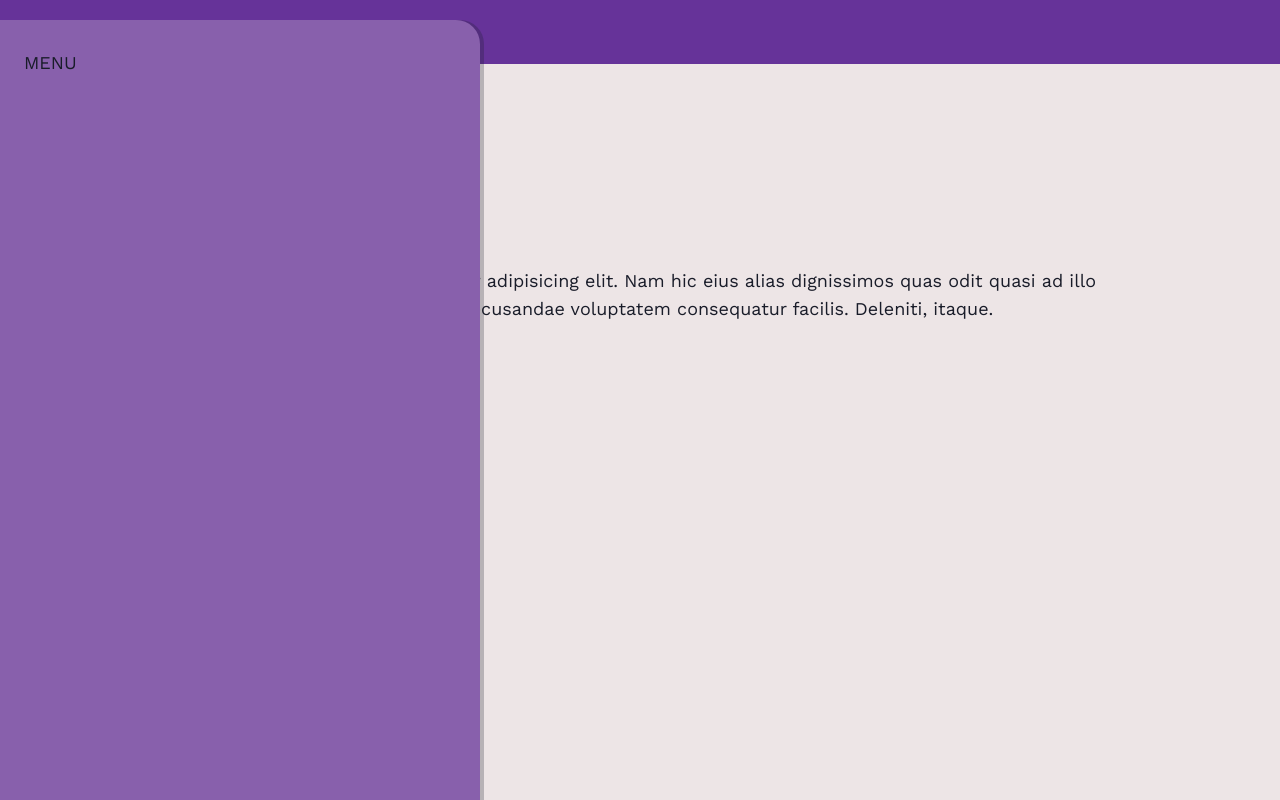
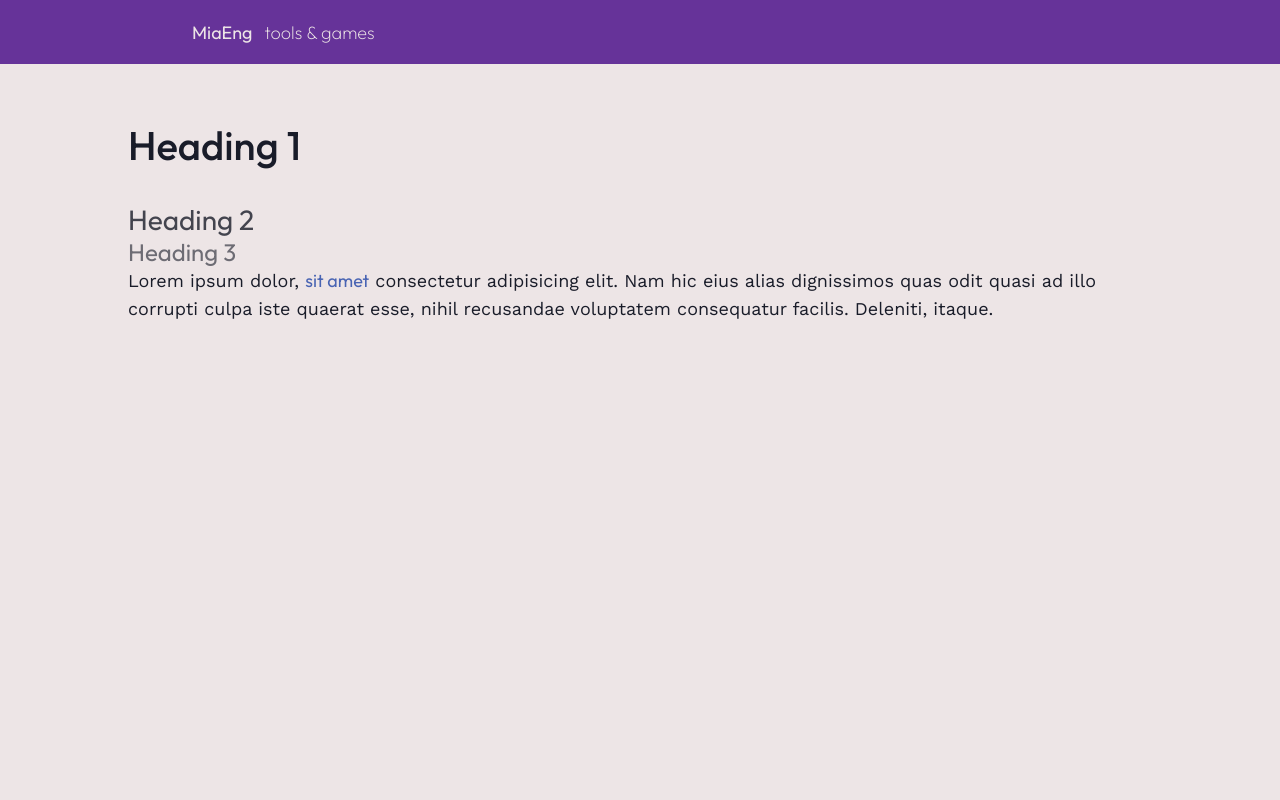
Before and after one commit to miaslls/MiaEng, a Next.js app: page / in a window 1280 px wide. Built offline with nearby package versions, Linux system fonts and the light colour scheme; some icons are missing.

Commit message:
refactor(css): `.icon-button` now global

```diff
--- a/app/_components/header/Header.tsx
+++ b/app/_components/header/Header.tsx
@@ -8,9 +8,11 @@ const ToggleThemeButton = dynamic(() => import('./ToggleThemeButton'), {
 export default function Header() {
   return (
     <div className={styles.container}>
-      <div className="icon-container">
-        <i className="fi fi-ss-menu-burger"></i>
-      </div>
+      <button className="icon-button">
+        <div className="icon-container">
+          <i className="fi fi-ss-menu-burger"></i>
+        </div>
+      </button>
 
       <p className={`${styles.title} clippable`}>
         <span>MiaEng</span> &nbsp; tools & games
--- a/app/_components/header/ToggleThemeButton.module.css
+++ /dev/null
@@ -1,14 +0,0 @@
-.button {
-  width: 2rem;
-  height: 2rem;
-  display: flex;
-  align-items: center;
-  justify-content: center;
-  transition: opacity 200ms ease-in;
-}
-
-@media (hover: hover) and (pointer: fine) {
-  .button:hover {
-    opacity: 0.5;
-  }
-}
--- a/app/_components/header/ToggleThemeButton.tsx
+++ b/app/_components/header/ToggleThemeButton.tsx
@@ -1,6 +1,5 @@
 'use client';
 
-import styles from './ToggleThemeButton.module.css';
 import { useTheme } from '@/app/_providers/ThemeContextProvider';
 
 export default function ToggleThemeButton() {
@@ -8,7 +7,7 @@ export default function ToggleThemeButton() {
   const isDarkTheme = theme === 'dark';
 
   return (
-    <button className={styles.button} onClick={toggleTheme}>
+    <button className="icon-button" onClick={toggleTheme}>
       <div className="icon-container">
         <i
           className={`fi fi-ts-${isDarkTheme ? 'bulb' : 'lightbulb-slash'}`}
--- a/app/globals.css
+++ b/app/globals.css
@@ -144,6 +144,15 @@ p.default {
   font-size: var(--icon-size-default);
 }
 
+.icon-button {
+  width: 2rem;
+  height: 2rem;
+  display: flex;
+  align-items: center;
+  justify-content: center;
+  transition: opacity 200ms ease-in;
+}
+
 .clippable {
   white-space: nowrap;
   overflow: hidden;
@@ -155,6 +164,10 @@ p.default {
 @media (hover: hover) and (pointer: fine) {
   a:hover {
     text-decoration: underline;
+  }
+
+  .icon-button:hover {
+    opacity: 0.5;
   }
 }
 
--- a/app/layout.tsx
+++ b/app/layout.tsx
@@ -67,7 +67,7 @@ export default function RootLayout({
           <ThemeProvider>
             <div className="layout_container">
               <Header />
-              <HamburgerMenu />
+              {/* <HamburgerMenu /> */}
               <div className="child_container">{children}</div>
             </div>
           </ThemeProvider>
```
